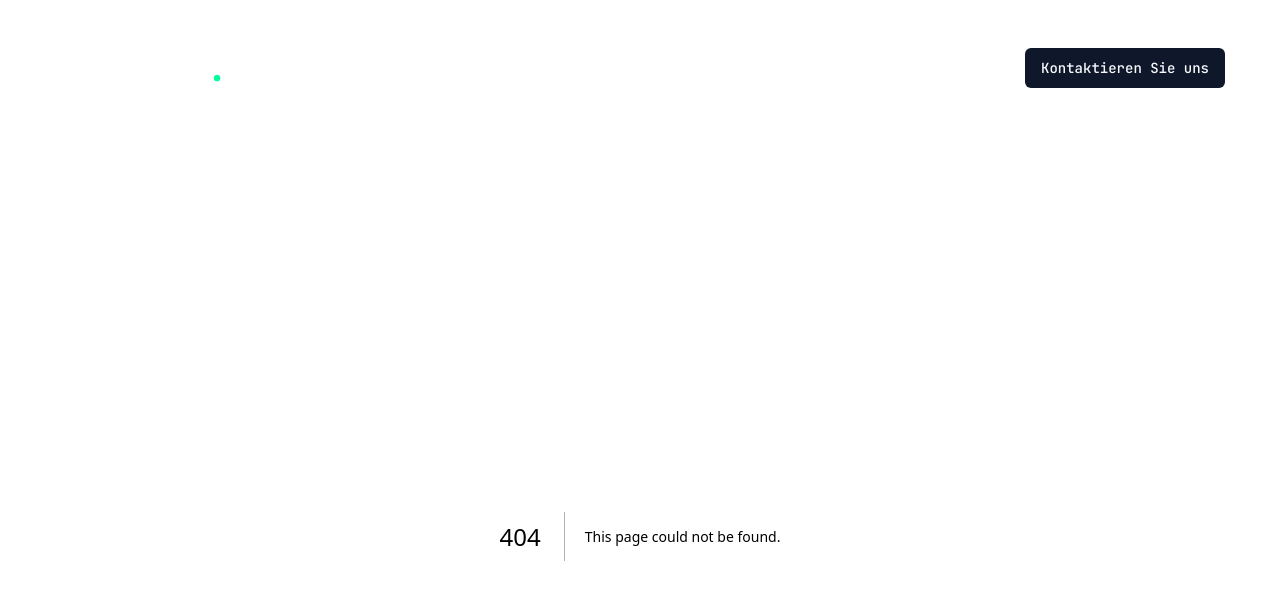
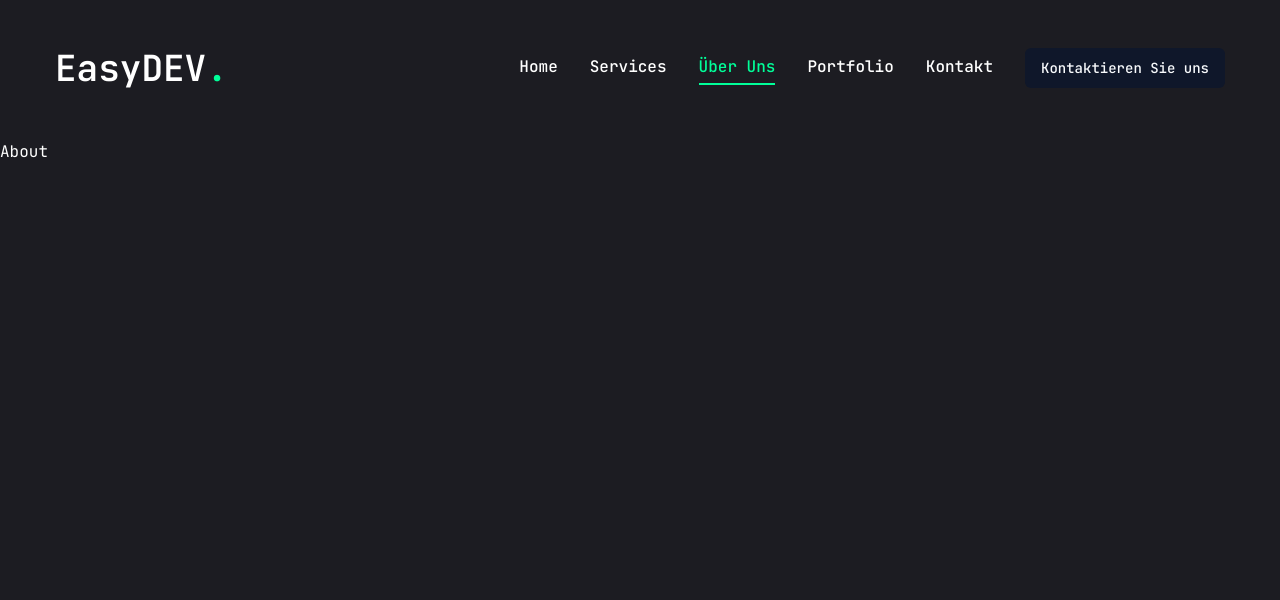
Before and after one commit to rahilkaiser/portfolio-website, a Next.js app: page /about in a window 1280 px wide. Before the commit this address had no page. Shown: the top 600 px of the page. Built offline with nearby package versions, Linux system fonts and the light colour scheme.

Commit message:
added routes

```diff
--- /dev/null
+++ b/src/app/about/page.tsx
@@ -0,0 +1,8 @@
+
+export default function About() {
+    return (
+        <div>
+            About
+        </div>
+    );
+}
--- /dev/null
+++ b/src/app/contact/page.tsx
@@ -0,0 +1,8 @@
+
+export default function Contact() {
+    return (
+        <div>
+            Contact
+        </div>
+    );
+}
--- /dev/null
+++ b/src/app/portfolio/page.tsx
@@ -0,0 +1,8 @@
+
+export default function Portfolio() {
+    return (
+        <div>
+            Portfolio
+        </div>
+    );
+}
--- /dev/null
+++ b/src/app/services/page.tsx
@@ -0,0 +1,8 @@
+
+export default function Services() {
+    return (
+        <div>
+            Services
+        </div>
+    );
+}
--- a/src/components/Nav.tsx
+++ b/src/components/Nav.tsx
@@ -14,15 +14,15 @@ const links = [
         path: "/services"
     },
     {
-        name: "resume",
-        path: "/resume"
+        name: "Über uns",
+        path: "/about"
     },
     {
-        name: "work",
-        path: "/work"
+        name: "portfolio",
+        path: "/portfolio"
     },
     {
-        name: "contact",
+        name: "Kontakt",
         path: "/contact"
     }
 ]
@@ -33,7 +33,7 @@ export const Nav = () => {
         <nav className="flex gap-8">
             {links.map((link, index) => {
                 return <Link
-                    className={`${link.path === pathName && "text-accent border-b-2 border-accent"} capitalize font-medium hover:text-accent duration-300 transition-all`}
+                    className={`${link.path === pathName && "text-accent border-b-2 border-accent"} capitalize font-medium hover:text-accent `}
                     href={link.path}
                     key={index}>
                     {link.name}
```
